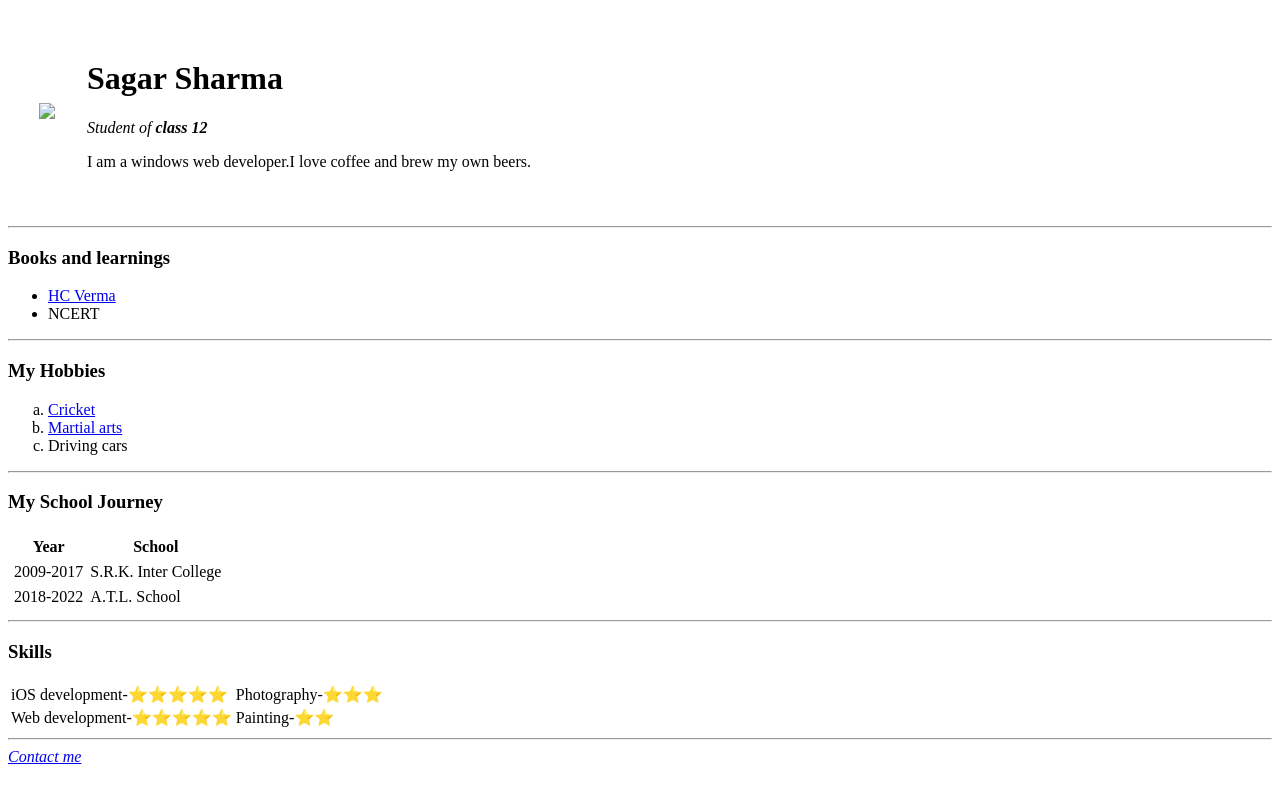
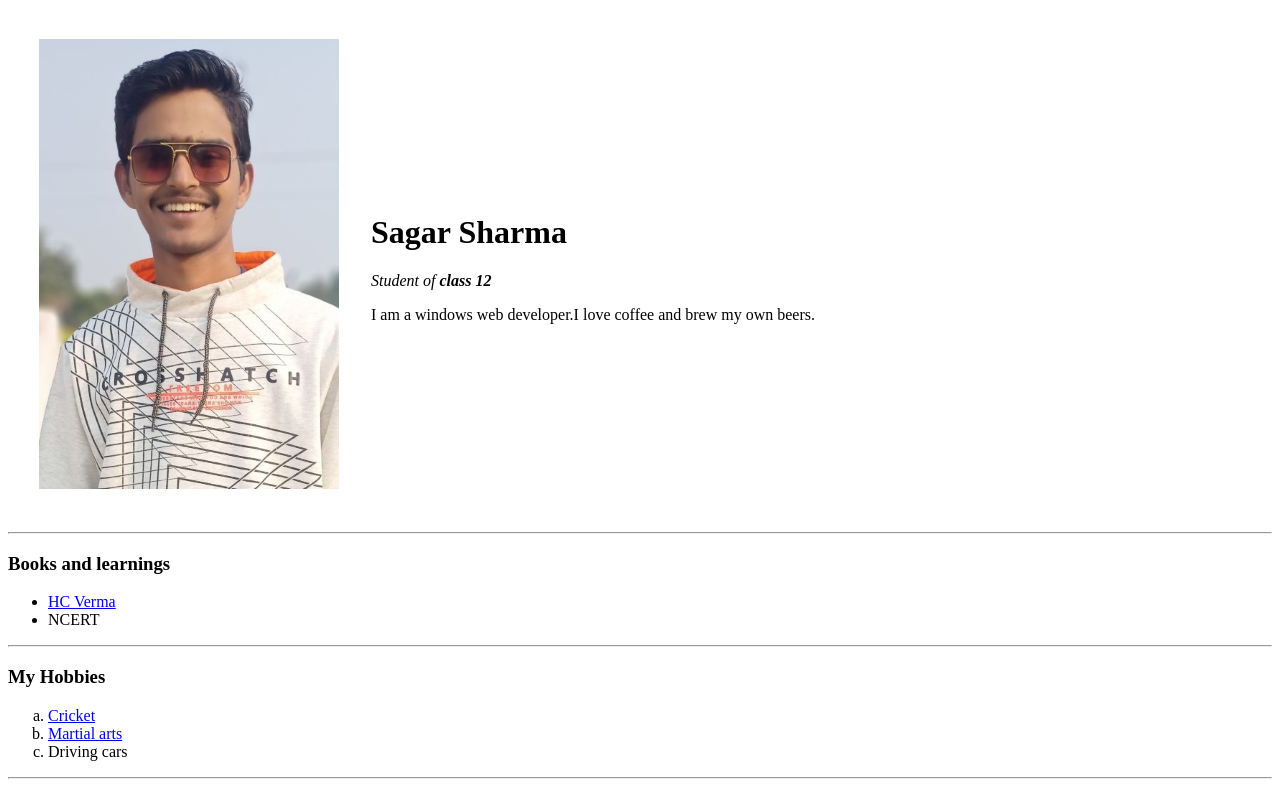
Before and after one commit to sharmasagarr/cv, a plain HTML site: page index.html in a window 1280 px wide. Shown: the top 795 px of the page. Drawn offline with Linux system fonts and the light colour scheme.

Commit message:
image address change

```diff
--- a/index.html
+++ b/index.html
@@ -9,7 +9,7 @@
 <body>
   <table cellspacing="30">
     <tr>
-      <td><img src="sagarss.png"></td>
+      <td><img src="sagarss.jpg"></td>
       <td><h1>Sagar Sharma</h1>
       <p><em>Student of <strong>class 12</strong> </em>
       </p>
```
